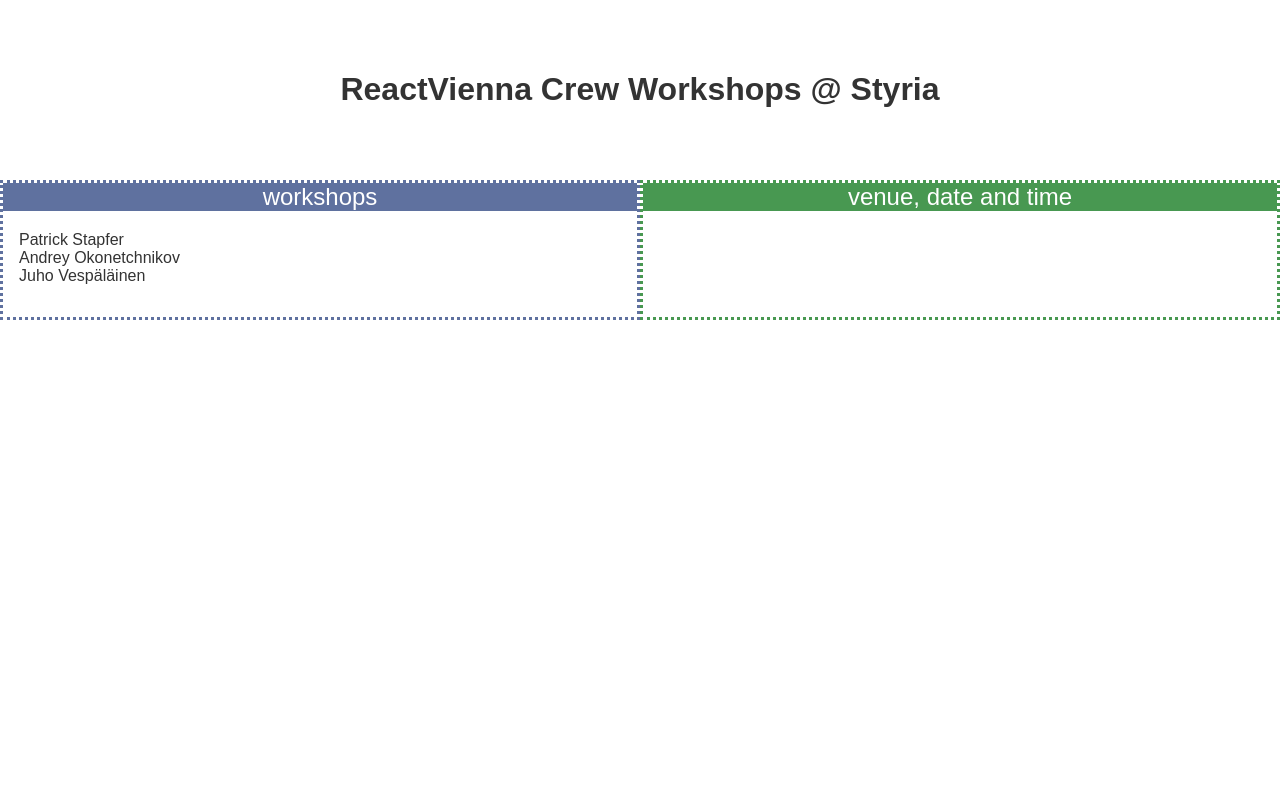
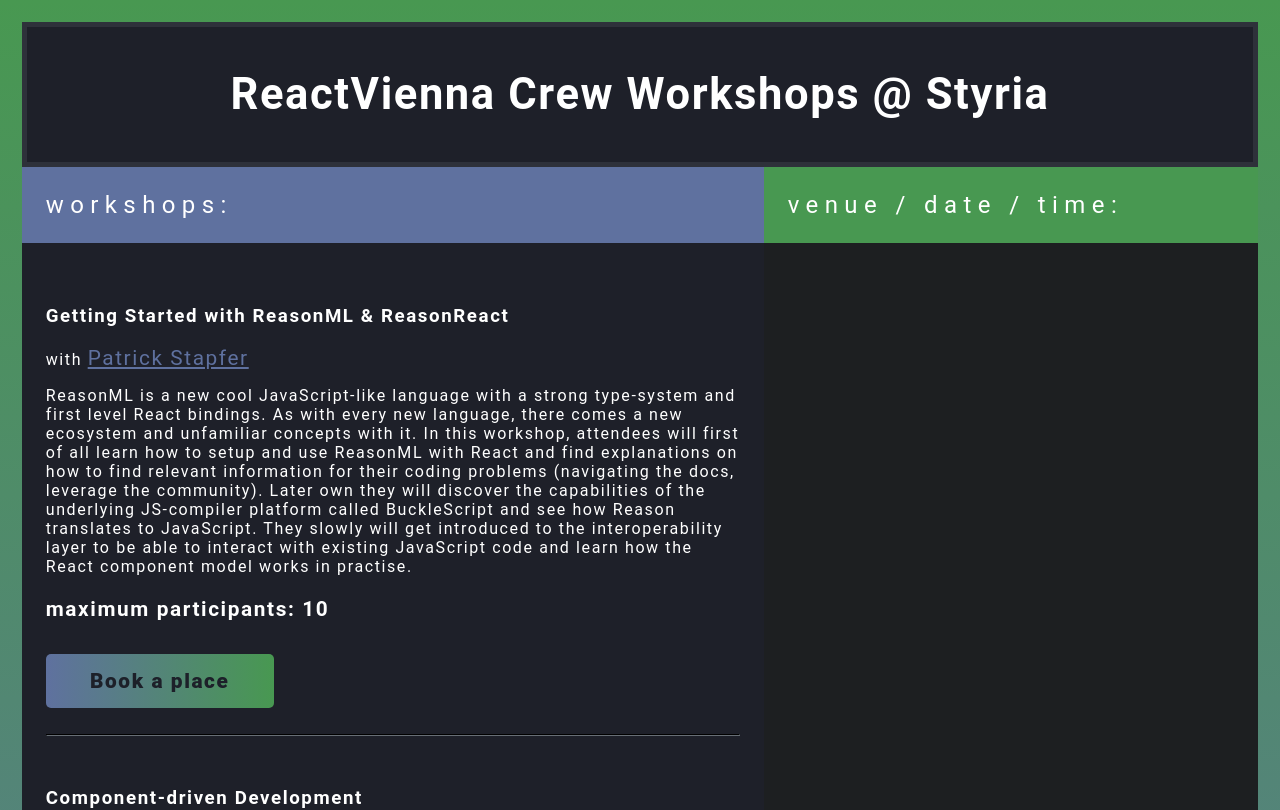
Before and after one commit to manpenaloza/grazjs-reactvienna-workshops, a React (Create React App) app: page / in a window 1280 px wide. Shown: the top 810 px of the page. Built offline with nearby package versions, Linux system fonts and the light colour scheme.

Commit message:
further adjustments

```diff
--- a/src/App.css
+++ /dev/null
@@ -1,22 +0,0 @@
-.App {
-  text-align: center;
-}
-
-.App-logo {
-  animation: App-logo-spin infinite 20s linear;
-  max-height: 30vh;
-}
-
-.App-header {
-  padding: 50px;
-  color: #333;
-}
-
-.App-title {
-  font-size: 2em;
-}
-
-@keyframes App-logo-spin {
-  from { transform: rotate(0deg); }
-  to { transform: rotate(360deg); }
-}
--- a/src/App.js
+++ b/src/App.js
@@ -1,5 +1,4 @@
 import React, { Component } from 'react';
-import './App.css';
 import styled from 'styled-components';
 import { workshops } from "./content";
 
@@ -13,30 +12,80 @@
 `;
 
 const WrapperContentBox = styled.div`
-  flex: 1;
+  flex: 1.5;
   color: white;
-  border: 3px dotted #5F719F;
-  box-sizing: content-box;
 `;
 
 const WrapperFactsBox = styled(WrapperContentBox)`
-  border: 3px dotted #489851;
+  flex: 1;
+  background: #1D1F21;
 `
 
-const HeadlineWorkshops = styled.h2`
+const Headline = styled.h2`
   margin-top: 0;
   font-weight: normal;
   background-color: #5F719F;
+  padding: 1.5rem;
+  letter-spacing: .5vw;
 `;
 
-const HeadlineFacts = styled(HeadlineWorkshops)`
+const HeadlineFacts = styled(Headline)`
   background-color: #489851;
 `;
 
-const WorkshopBox = styled.div`
-  padding: 0 1em 2em 1em;
-  color: #333;
+const ContentBox = styled.div`
+  padding: 1.5rem;
   text-align: initial;
+`;
+
+const WorkshopsBox = styled(ContentBox)`
+
+`;
+
+const MainContainerWithColoredBackground = styled.div`
+  background: linear-gradient( to bottom, #489851 0%, #5F719F 100% );
+  min-height: 100vh;
+  padding: 1.7vw;
+  box-model: border-box;
+`;
+
+const ContentContainer = styled.div`
+  background: #1e2029;
+  height: 100%;
+  color: #ffffff;
+  display: flex;
+  flex-direction: column;
+  flex-wrap: nowrap;
+  font-family: Roboto,Oxygen,Ubuntu,Cantarell,Fira Sans,Droid Sans,Helvetica Neue,sans-serif;
+  letter-spacing: 1.6px;
+`;
+
+const HeadlineContainer = styled.div`
+  border: 5px solid #2e313a;
+  font-size: 1.7vw;
+  padding: 1vw;
+  color: #fff;
+  text-align: center;
+`;
+
+const TutorLink = styled.a`
+  color: #5F719F;
+  font-size: 1.3em;
+`
+const CTAButton = styled.a`
+  display: inline-block;
+  margin-top: 1vw;
+  min-width: 12rem;
+  cursor: pointer;
+  font-size: 1.3em;
+  background: linear-gradient(90deg,#5F719F,#489851);
+  padding: 15px 18px;
+  border-radius: 5px;
+  text-decoration: none;
+  border: none;
+  color: #1D2029;
+  font-weight: 800;
+  text-align: center;
 `;
 
 const Workshop = ({
@@ -48,7 +97,14 @@
   maxParticipants,
 }) => {
   return (
-    <div>{nameTutor}</div>
+    <section>
+      <h3>{title}</h3>
+      <p>with <TutorLink href="#">{nameTutor}</TutorLink></p>
+      <p>{description}</p>
+      <p style={{ fontWeight: 700, fontSize: "1.3em", }}>maximum participants: {maxParticipants}</p>
+      <CTAButton>Book a place</CTAButton>
+      <hr style={{ borderColor: "#1D1F21", marginBottom: "4vw", marginTop: "2vw" }}/>
+    </section>
   )
 }
 
@@ -56,24 +112,27 @@
   render() {
 
     return (
-      <div className="App">
-        <header className="App-header">
-          <h1 className="App-title">ReactVienna Crew Workshops @ Styria</h1>
-        </header>
+      <MainContainerWithColoredBackground>
+        <ContentContainer>
+          <HeadlineContainer>
+            <h1>ReactVienna Crew Workshops @ Styria</h1>
+          </HeadlineContainer>
           <MainWrapper>
             <WrapperContentBox>
-            <HeadlineWorkshops>workshops</HeadlineWorkshops>
-            <WorkshopBox>
+              <Headline>workshops:</Headline>
+              <WorkshopsBox>
                 {
-                Object.keys(workshops).map( workshopKey => <Workshop {...workshops[workshopKey]}/> )
+                  Object.keys(workshops)
+                    .map( workshopKey => <Workshop {...workshops[workshopKey]}/> )
                 }
-            </WorkshopBox>
+              </WorkshopsBox>
             </WrapperContentBox>
             <WrapperFactsBox>
-            <HeadlineFacts>venue, date and time</HeadlineFacts>
+              <HeadlineFacts>venue / date / time:</HeadlineFacts>
             </WrapperFactsBox>
           </MainWrapper>
-      </div>
+        </ContentContainer>
+      </MainContainerWithColoredBackground>
     );
   }
 }
--- a/src/content.js
+++ b/src/content.js
@@ -2,7 +2,7 @@
   patrick: {
     nameTutor: "Patrick Stapfer",
     title: "Getting Started with ReasonML & ReasonReact",
-    description: "tba",
+    description: "ReasonML is a new cool JavaScript-like language with a strong type-system and first level React bindings. As with every new language, there comes a new ecosystem and unfamiliar concepts with it.\n In this workshop, attendees will first of all learn how to setup and use ReasonML with React and find explanations on how to find relevant information for their coding problems (navigating the docs, leverage the community).\n Later own they will discover the capabilities of the underlying JS-compiler platform called BuckleScript and see how Reason translates to JavaScript. They slowly will get introduced to the interoperability layer to be able to interact with existing JavaScript code and learn how the React component model works in practise.",
     price: "Euro 290,00",
     workshops: [
       {
@@ -18,7 +18,7 @@
   andrey: {
     nameTutor: "Andrey Okonetchnikov",
     title: "Component-driven Development",
-    description: "tba",
+    description: "Web applications becoming bigger and more complex, and as they grow, the complexity of the User Interface, arguably the most important part of your application, increases. And with it, your responsibility as a UI developer.\n A traditional development workflow — change code, refresh the app in the browser, click-click-click to reproduce the desired state, repeat — doesn't work anymore. Tools like React hot loader make it faster but don't really fix the underlying issue.",
     price: "Euro 290,00",
     workshops: [
       {
@@ -33,8 +33,8 @@
   },
   Juho: {
     nameTutor: "Juho Vespäläinen",
-    title: "Component-driven Development",
-    description: "tba",
+    title: "Webpack - The Good Parts",
+    description: "In this high-level overview you'll learn how to configure Webpack. Even if you know it already, there might be some surprises in store as you gain insight to the tool you otherwise might miss.",
     price: "Euro 145,00",
     workshops: [
       { date: "06.06.2018", time: {
```
Lines whose indentation alone changed are shown as unchanged.
